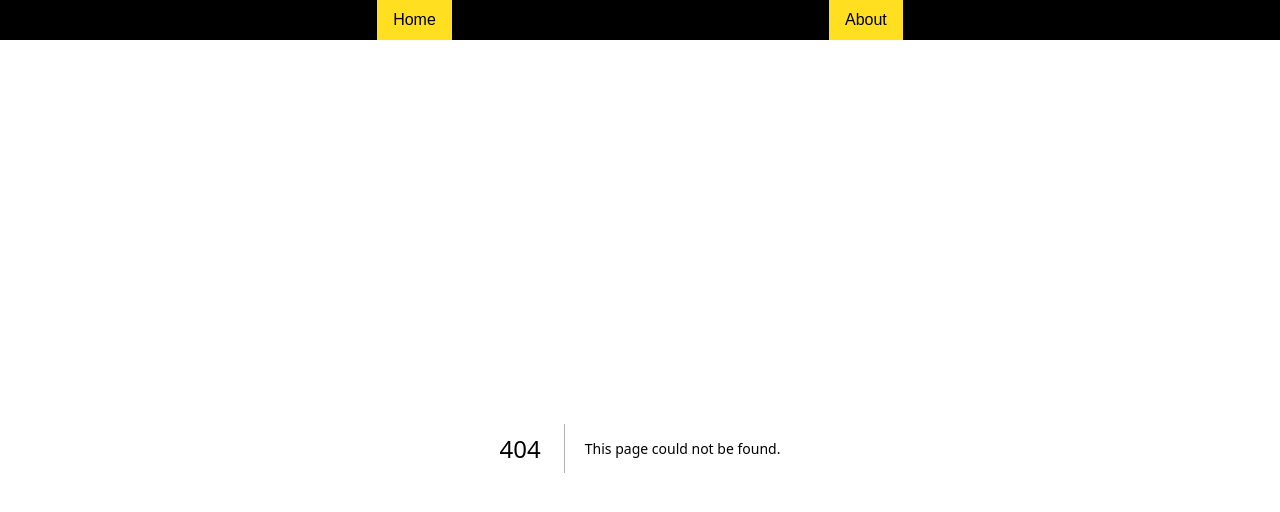
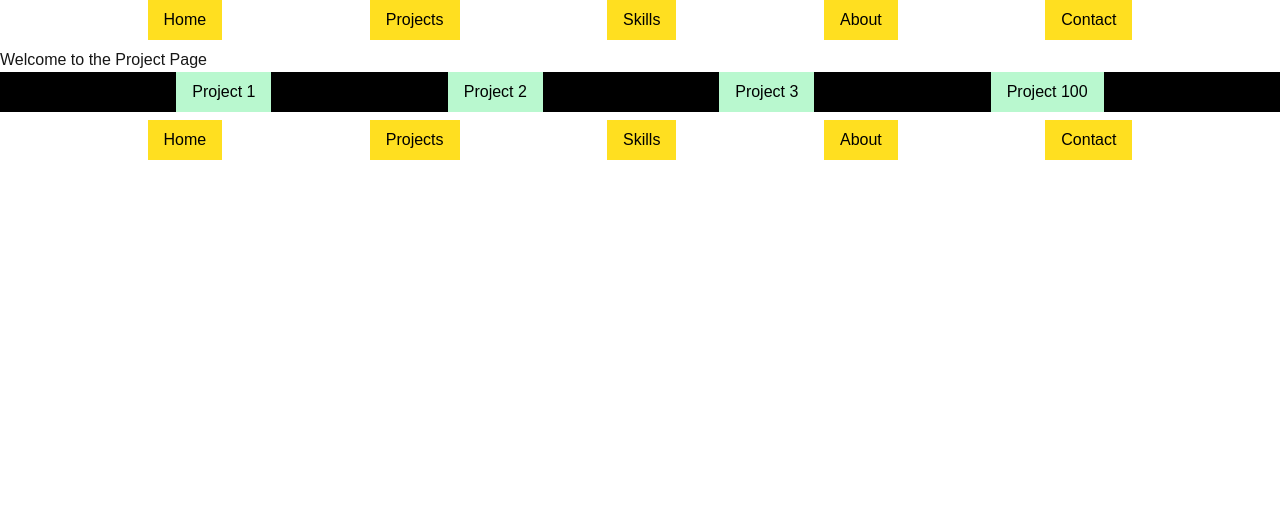
Before and after one commit to AbdullahShah66666/NextJs-Projects, a Next.js app: page /projects in a window 1280 px wide. Before the commit this address had no page. Shown: the top 512 px of the page. Built offline with nearby package versions, Linux system fonts and the light colour scheme.

Commit message:
Try After Renaming

```diff
--- /dev/null
+++ b/src/app/about/page.tsx
@@ -0,0 +1,8 @@
+export default function AboutPage() {
+  return (
+    <div>
+      <h1>About Page</h1>
+      <p>Welcome to the about page!</p>
+    </div>
+  );
+}
--- /dev/null
+++ b/src/app/contact/page.tsx
@@ -0,0 +1,8 @@
+export default function ContactPage() {
+  return (
+    <div>
+      <h1>Contact Page</h1>
+      <p>This is the contact page of the application.</p>
+    </div>
+  );
+}
--- a/src/app/layout.tsx
+++ b/src/app/layout.tsx
@@ -1,4 +1,6 @@
 import clsx from 'clsx';
+
+import Link from 'next/link';
 
 import type { Metadata } from 'next';
 import { Geist, Geist_Mono } from 'next/font/google';
@@ -27,13 +29,52 @@ export default function RootLayout({
   return (
     <html lang="en">
       <body
-        className={clsx(geistSans.variable, geistMono.variable, 'antialiased')}
+        className={clsx(
+          geistSans.variable,
+          geistMono.variable,
+          'antialiased',
+          'bg-white',
+          'min-h-screen',
+          'flex',
+          'flex-col'
+        )}
       >
-        <header className="flex flex-row bg-black text-black justify-evenly mb-2">
-          <div className="bg-yellow-300 px-4 py-2">Home</div>
-          <div className="bg-yellow-300 px-4 py-2">About</div>
+        <header className="flex flex-row bg-white text-black justify-evenly mb-2">
+          <div className="bg-yellow-300 px-4 py-2">
+            <Link href="/">Home</Link>
+          </div>
+          <div className="bg-yellow-300 px-4 py-2">
+            <Link href="/projects">Projects</Link>
+          </div>
+          <div className="bg-yellow-300 px-4 py-2">
+            <Link href="/skills">Skills</Link>
+          </div>
+          <div className="bg-yellow-300 px-4 py-2">
+            <Link href="/about">About</Link>
+          </div>
+          <div className="bg-yellow-300 px-4 py-2">
+            <Link href="/contact">Contact</Link>
+          </div>
         </header>
         {children}
+
+        <footer className="flex flex-row bg-white text-black justify-evenly mt-2">
+          <div className="bg-yellow-300 px-4 py-2">
+            <Link href="/">Home</Link>
+          </div>
+          <div className="bg-yellow-300 px-4 py-2">
+            <Link href="/projects">Projects</Link>
+          </div>
+          <div className="bg-yellow-300 px-4 py-2">
+            <Link href="/skills">Skills</Link>
+          </div>
+          <div className="bg-yellow-300 px-4 py-2">
+            <Link href="/about">About</Link>
+          </div>
+          <div className="bg-yellow-300 px-4 py-2">
+            <Link href="/contact">Contact</Link>
+          </div>
+        </footer>
       </body>
     </html>
   );
--- a/src/app/page.tsx
+++ b/src/app/page.tsx
@@ -2,11 +2,11 @@ import Link from 'next/link';
 
 export default function Home() {
   return (
-    <div className="flex flex-col items-center bg-red-200">
-      <h1 className="py-2 px-4 my-1 bg-blue-200">
+    <div className="flex-grow flex flex-col justify-center items-center bg-white">
+      <h1 className="py-2 px-4 my-1 bg-black">
         <Link href="/products">Products</Link>
       </h1>
-      <h1 className="py-2 px-4 my-1 bg-blue-200">
+      <h1 className="py-2 px-4 my-1 bg-black">
         <Link href="/products">Products to test Flexbox</Link>
       </h1>
     </div>
--- /dev/null
+++ b/src/app/projects/[projectId]/page.tsx
@@ -0,0 +1,11 @@
+'use client';
+
+import { useRouter } from 'next/navigation';
+
+export default function ProjectId() {
+  /*  const router = useRouter();
+  const { projectId } = router.query;
+
+  return <h1>Project ID: {projectId}</h1>;*/
+  return <h1>Project</h1>;
+}
--- /dev/null
+++ b/src/app/projects/page.tsx
@@ -0,0 +1,25 @@
+import Link from 'next/link';
+
+export default function Project() {
+  const projectId = 100;
+
+  return (
+    <>
+      <h1>Welcome to the Project Page</h1>
+      <div className="flex flex-row justify-evenly bg-black text-black">
+        <h1 className="px-4 py-2 bg-green-200">
+          <Link href="projects/1">Project 1</Link>
+        </h1>
+        <h1 className="px-4 py-2 bg-green-200">
+          <Link href="projects/2">Project 2</Link>
+        </h1>
+        <h1 className="px-4 py-2 bg-green-200">
+          <Link href="projects/3">Project 3</Link>
+        </h1>
+        <h1 className="px-4 py-2 bg-green-200">
+          <Link href={`projects/${projectId}`}>Project {projectId}</Link>
+        </h1>
+      </div>
+    </>
+  );
+}
--- /dev/null
+++ b/src/app/skills/page.tsx
@@ -0,0 +1,8 @@
+export default function SkillsPage() {
+  return (
+    <div>
+      <h1>Skills Page</h1>
+      <p>Welcome to the skills page!</p>
+    </div>
+  );
+}
```
